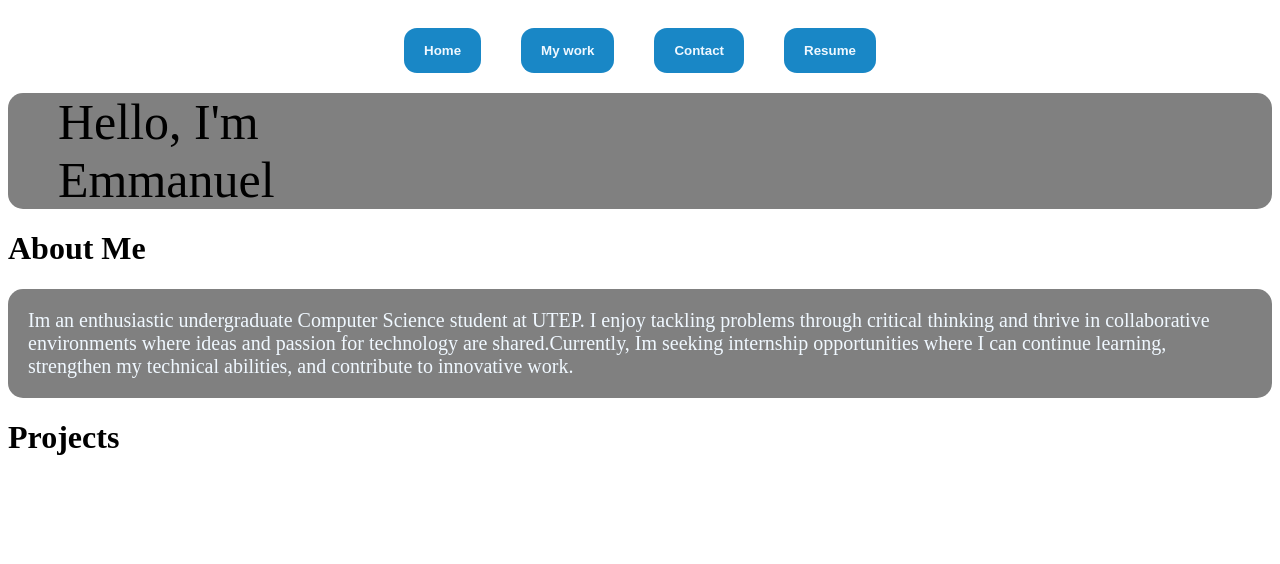
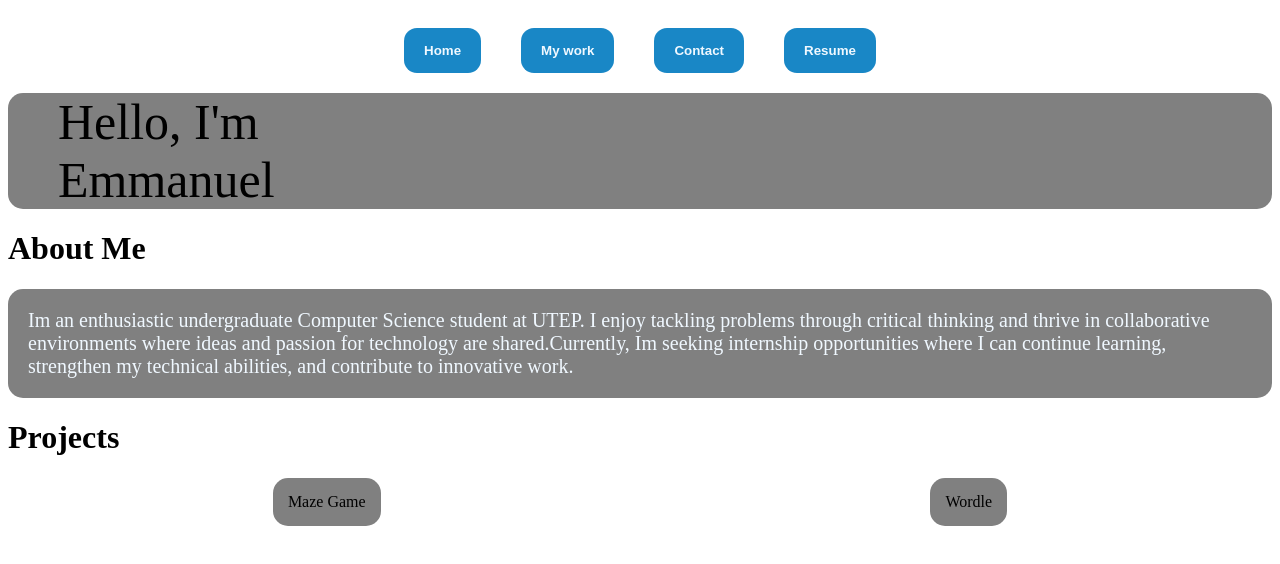
Before and after one commit to Manny23V/emmanuel-barraza-portfolio, a plain HTML site: page emmanuel.html in a window 1280 px wide. Drawn offline with Linux system fonts and the light colour scheme.

Commit message:
progress

```diff
--- a/emmanuel.html
+++ b/emmanuel.html
@@ -46,7 +46,33 @@
 
     <h1>Projects</h1>
 
-    <div class="">
+    <div class="projects-container">
+        <div class="projects">
+            <div class="porject-title">
+                Maze Game
+            </div>
+            <div class="project-summary">
+
+            </div>
+            <div class="project-tools">
+
+            </div>
+        </div>
+
+        <div class="projects">
+            <div class="porject2-title">
+                Wordle
+            </div>
+            <div class="project2-summary">
+
+            </div>
+            <div class="project2-tools">
+
+            </div>
+        </div>
+    </div>
+
+    <div class="more-projects">
 
     </div>
 </body>
--- a/styles/Header.css
+++ b/styles/Header.css
@@ -57,3 +57,15 @@
     font-size: 20px;
 
 }
+
+.projects-container{
+    display: flex;
+    justify-content: space-around;
+    gap: 20px;
+}
+
+.projects{
+    background-color: gray;
+    border-radius: 15px;
+    padding: 15px;
+}
```
